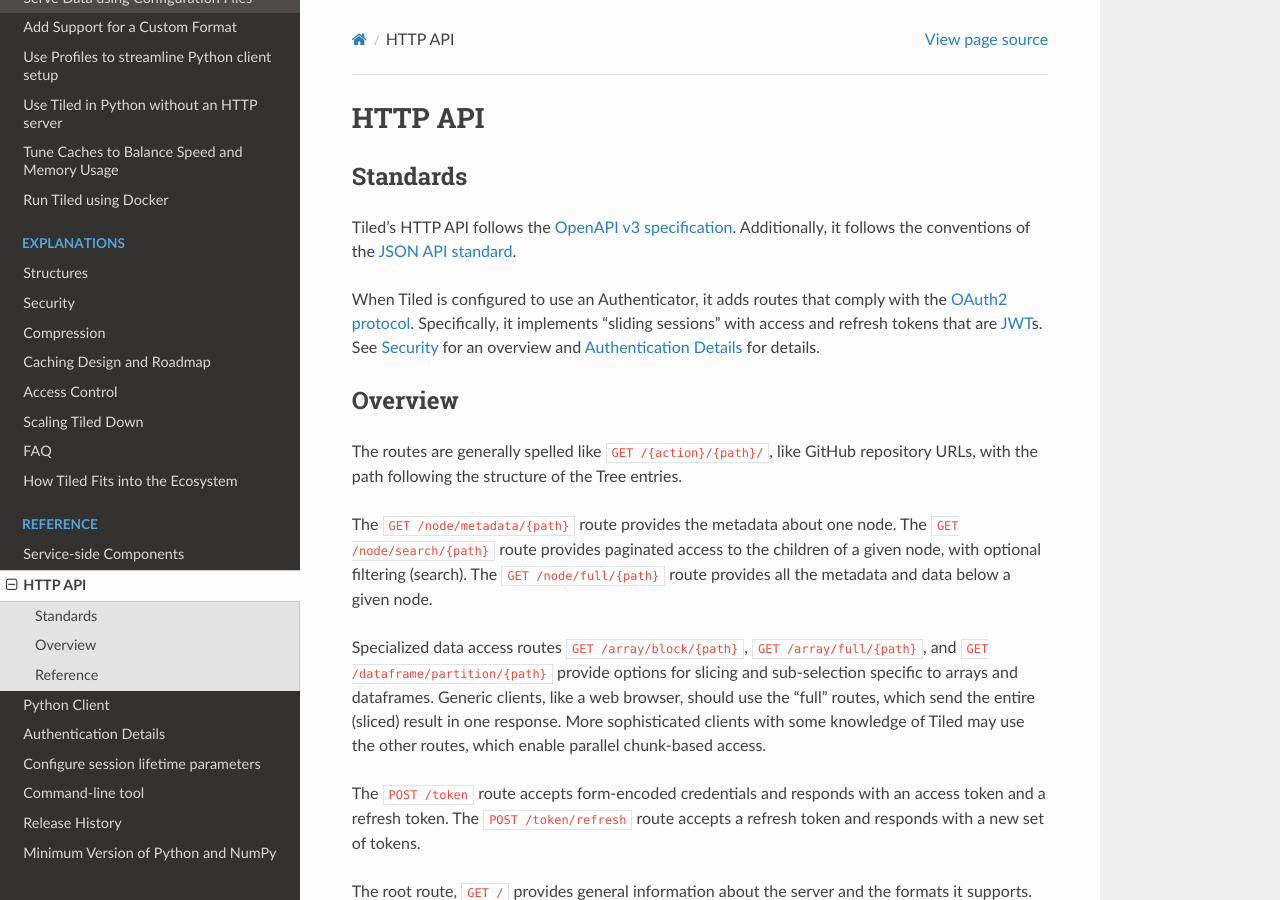
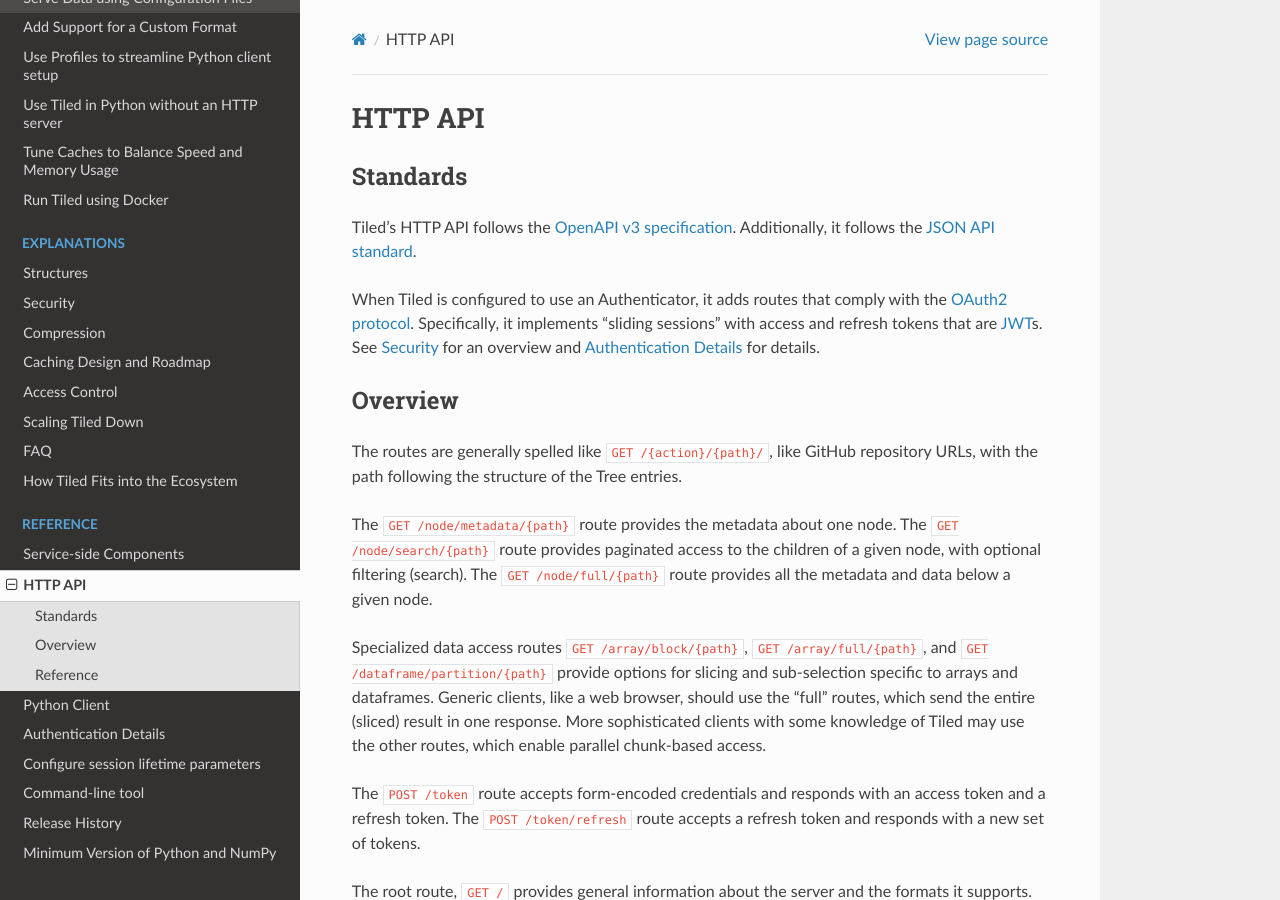
Before and after one commit to bluesky/tiled, a Sphinx documentation site: the page built from docs/source/reference/http-api-overview.md, in a window 1280 px wide and 900 px high. Built offline with Sphinx 7.4.7 and the Read the Docs theme 2.0.0, drawn with Linux system fonts in a browser that asks for light colours; pages that are not in the unit, such as notebooks, are missing from menus.

Commit message:
Tighten up language.

```diff
--- a/docs/source/reference/http-api-overview.md
+++ b/docs/source/reference/http-api-overview.md
@@ -4,8 +4,7 @@
 
 Tiled's HTTP API follows the
 [OpenAPI v3 specification](https://swagger.io/specification/).
-Additionally, it follows the conventions of the
-[JSON API standard](https://jsonapi.org/).
+Additionally, it follows the [JSON API standard](https://jsonapi.org/).
 
 When Tiled is configured to use an Authenticator, it adds routes that
 comply with the [OAuth2 protocol](https://oauth.net/2/). Specifically,
```
